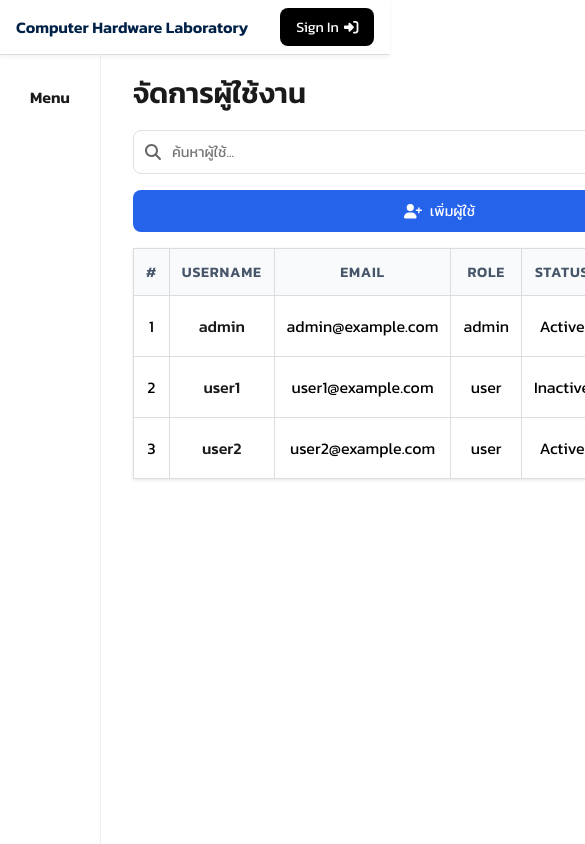
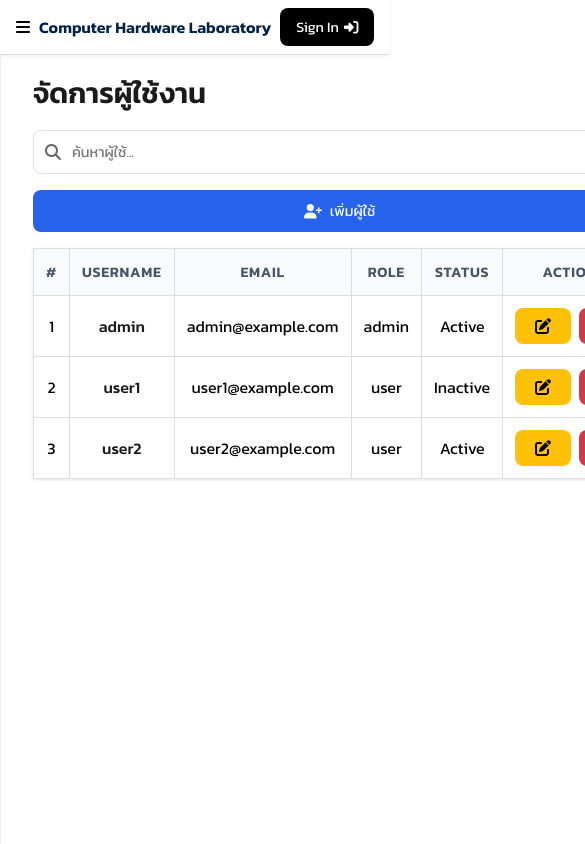
Before and after one commit to sareefhub/Computer-Hardware-Laboratory, a React (Create React App) app in the folder client/: page /user in a window 390 px wide. Shown: the top 844 px of the page, 585 px wide, since content can reach past the window. Built offline with nearby package versions, Linux system fonts and the light colour scheme.

Commit message:
แก้ไขโค้ดส่วน sitebar

```diff
--- a/client/src/components/navbar.js
+++ b/client/src/components/navbar.js
@@ -1,13 +1,15 @@
 import React, { useEffect, useState } from 'react';
 import { useNavigate } from 'react-router-dom';
 import { FontAwesomeIcon } from '@fortawesome/react-fontawesome';
-import { faSignInAlt, faSignOutAlt } from '@fortawesome/free-solid-svg-icons';
+import { faSignInAlt, faSignOutAlt, faBars, faTimes } from '@fortawesome/free-solid-svg-icons';
+import Sidebar from './sidebar';
 import './navbar.css';
 
 const Navbar = () => {
   const navigate = useNavigate();
   const [user, setUser] = useState({ name: '', role: '' });
   const [isLoggedIn, setIsLoggedIn] = useState(false);
+  const [menuOpen, setMenuOpen] = useState(false);
 
   useEffect(() => {
     const currentUser = JSON.parse(localStorage.getItem("currentUser"));
@@ -27,17 +29,20 @@ const Navbar = () => {
     navigate('/');
   };
 
-  const handleLoginClick = () => {
-    navigate('/login');
-  };
-
+  const handleLoginClick = () => navigate('/login');
   const handleLogoClick = () => navigate('/');
 
   return (
+    <>
       <div className="navbar-container">
+        <div className="navbar-toggle" onClick={() => setMenuOpen(!menuOpen)}>
+          <FontAwesomeIcon icon={menuOpen ? faTimes : faBars} />
+        </div>
+        <div className="navbar-left">
           <h3 className="navbar-logo" onClick={handleLogoClick}>
             Computer Hardware Laboratory
           </h3>
+        </div>
 
         {!isLoggedIn ? (
           <button className="navbar-login-btn" onClick={handleLoginClick}>
@@ -52,6 +57,9 @@ const Navbar = () => {
           </div>
         )}
       </div>
+
+      <Sidebar isOpen={menuOpen} onClose={() => setMenuOpen(false)} />
+    </>
   );
 };
 
--- a/client/src/components/sidebar.css
+++ b/client/src/components/sidebar.css
@@ -1,6 +1,46 @@
+.sidebar-hamburger-btn {
+  display: none;
+  position: fixed;
+  top: 15px;
+  left: 15px;
+  font-size: 1.5rem;
+  background: #002147;
+  color: white;
+  padding: 0.6rem;
+  border-radius: 8px;
+  z-index: 1001;
+  cursor: pointer;
+}
+
+/* Desktop view */
 .sidebar-container {
-  width: 100%;
+  width: 250px;
   padding: 30px;
+  background: #fff;
+}
+
+/* Mobile hidden by default */
+@media screen and (max-width: 768px) {
+  .sidebar-hamburger-btn {
+    display: block;
+  }
+
+  .sidebar-container {
+    position: fixed;
+    top: 0;
+    left: -100%;
+    height: 100%;
+    width: 220px;
+    background: white;
+    padding: 30px 20px;
+    z-index: 1000;
+    transition: left 0.3s ease;
+    box-shadow: 2px 0 10px rgba(0, 0, 0, 0.1);
+  }
+
+  .sidebar-container.sidebar-open {
+    left: 0;
+  }
 }
 
 .sidebar-title {
--- a/client/src/components/sidebar.js
+++ b/client/src/components/sidebar.js
@@ -15,7 +15,7 @@ import { useNavigate, useLocation } from 'react-router-dom';
 import { getCurrentUser } from '../helpers/helper';
 import './sidebar.css';
 
-const Sidebar = () => {
+const Sidebar = ({ isOpen, onClose }) => {
   const navigate = useNavigate();
   const location = useLocation();
 
@@ -34,13 +34,16 @@ const Sidebar = () => {
     { path: '/how-to-use', icon: faCircleQuestion, label: 'วิธีการใช้งาน', roles: ['admin', 'user'] }
   ];
 
-  const handleNavigate = (path) => navigate(path);
+  const handleNavigate = (path) => {
+    onClose();
+    navigate(path);
+  };
+
   const isActive = (path) => location.pathname === path;
-
   const accessibleMenuItems = menuItems.filter(item => item.roles.includes(role));
 
   return (
-    <aside className="sidebar-container">
+    <aside className={`sidebar-container ${isOpen ? 'sidebar-open' : ''}`}>
       <div className="sidebar-header" onClick={() => navigate('/')}>
         <h3 className="sidebar-title">Menu</h3>
       </div>
```
Lines whose indentation alone changed are shown as unchanged.
